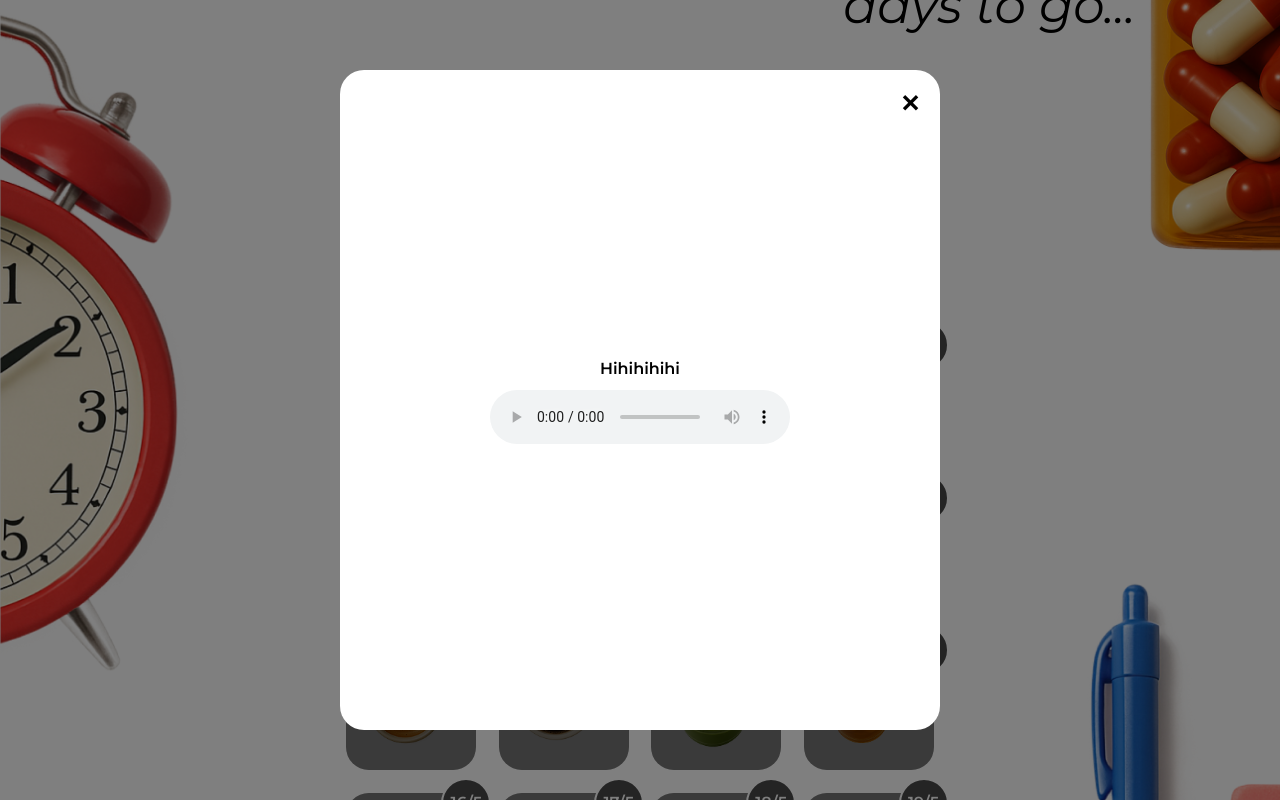
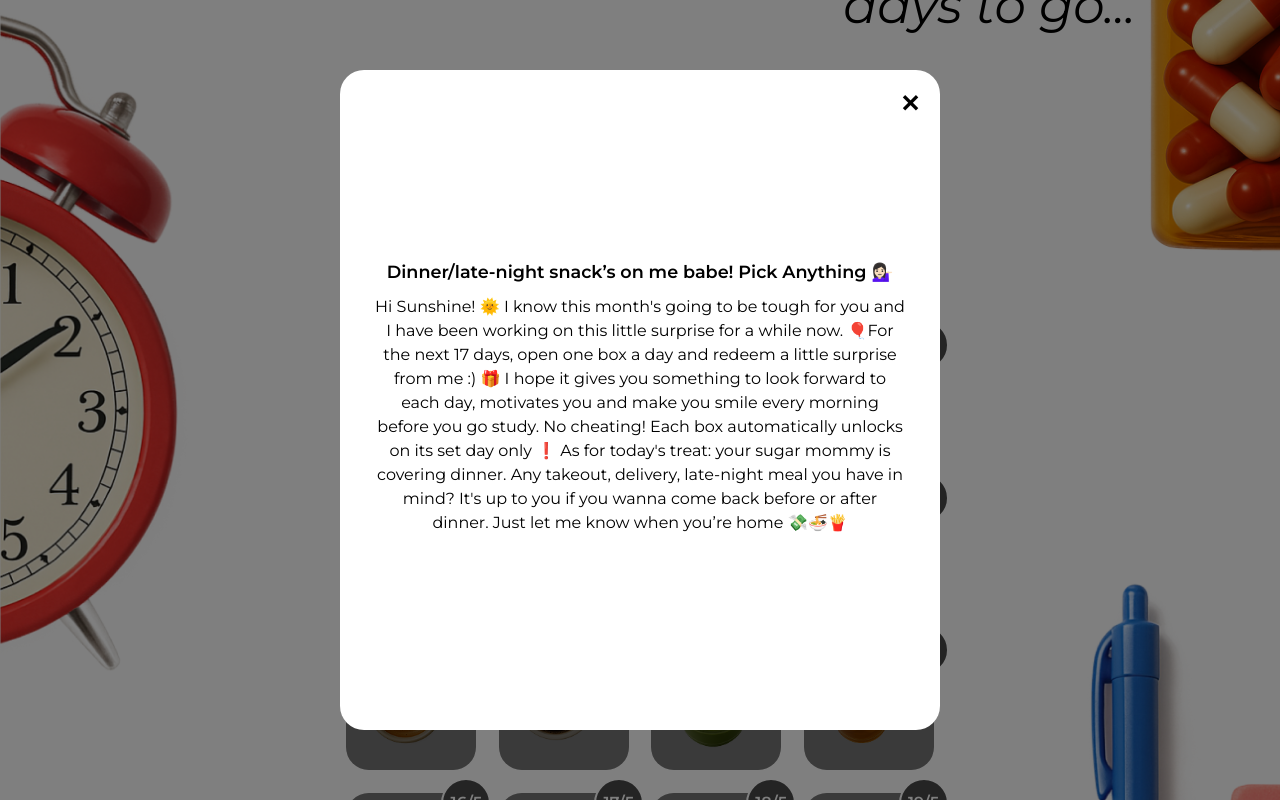
Before and after one commit to cherryliu27/exam-countdown, a React (Vite) app: page / in a window 1280 px wide. Both pictures are taken after a click on the element 716 px from the left and 975 px from the top of the page. Shown: the part 575-1375 px from the top of the page. Built offline with nearby package versions, Linux system fonts and the light colour scheme; a web font is replaced by a local one.

Commit message:
first box

```diff
--- a/package.json
+++ b/package.json
@@ -11,7 +11,9 @@
   },
   "dependencies": {
     "react": "^19.0.0",
-    "react-dom": "^19.0.0"
+    "react-confetti": "^6.4.0",
+    "react-dom": "^19.0.0",
+    "react-use": "^17.6.0"
   },
   "devDependencies": {
     "@eslint/js": "^9.22.0",
--- a/src/App.css
+++ b/src/App.css
@@ -313,6 +313,11 @@ main,
   transform: rotateY(180deg);
 }
 
+.card-back p {
+  padding: 0.3rem;
+  font-size: 0.9rem;
+}
+
 .flipped {
   transform: rotateY(180deg);
 }
@@ -465,11 +470,19 @@ main,
   text-align: center;
 }
 
-.modal-content p {
+.modal-content .modal-message {
   text-align: center;
   margin-bottom: 0.8rem;
+  font-weight: 400;
+  margin-top: 0.3rem;
+  line-height: 1.5rem;
+}
+
+.modal-content .modal-title {
   font-weight: 600;
-  margin-top: 0.2rem;
+  font-size: 1.1rem;
+  margin-bottom: 0.5rem;
+  margin-top: 0.5rem;
 }
 
 .modal-content img {
@@ -478,6 +491,7 @@ main,
   margin-bottom: 0.6rem;
   border-radius: 10px;
 }
+
 /* *** --- NOTES SECTION --- *** */
 
 .notes {
--- a/src/assets/components/Calendar.jsx
+++ b/src/assets/components/Calendar.jsx
@@ -1,5 +1,7 @@
 import Prizes from "../../prizes.js";
 import { useState } from "react";
+import { useWindowSize } from "react-use";
+import Confetti from "react-confetti";
 
 // /* <div className="card locked">
 // <img src="/images/matcha-cookie.png" alt="matcha-cookie" />
@@ -11,9 +13,11 @@ import { useState } from "react";
 // </p> */}
 
 export default function Calendar() {
+  // const { width, height } = useWindowSize();
   const [prizes, setPrizes] = useState(Prizes);
   const [isModalOpen, setIsModalOpen] = useState(false);
   const [modalContent, setModalContent] = useState({
+    message: "",
     modalMessage: "",
     modalImage: "",
     modalVideo: "",
@@ -35,7 +39,10 @@ export default function Calendar() {
     if (!clickedPrize.isFlipped && clickedPrize.includesModal) {
       setTimeout(() => {
         setModalContent({
-          modalMessage: clickedPrize.modalMessage,
+          message: clickedPrize.message,
+          modalMessage: clickedPrize.modalMessage
+            ? clickedPrize.modalMessage
+            : null,
           modalImage: clickedPrize.modalImage ? clickedPrize.modalImage : null,
           modalVideo: clickedPrize.modalVideo ? clickedPrize.modalVideo : null,
           modalAudio: clickedPrize.modalAudio ? clickedPrize.modalAudio : null,
@@ -85,10 +92,9 @@ export default function Calendar() {
     );
   });
 
-  console.log(prizeElement);
-
   return (
     <main>
+      {/* <Confetti width={width} height={height} /> */}
       <div className="calendar-container">
         <h2>
           Calendar <span>Countdown</span>
@@ -116,7 +122,12 @@ export default function Calendar() {
                   : "no-image"
               }`}
             >
-              <p>{modalContent.modalMessage}</p>
+              <p className="modal-title">{modalContent.message}</p>
+              {
+                <p className="modal-message">
+                  {modalContent.modalMessage ? modalContent.modalMessage : null}
+                </p>
+              }
               {Array.isArray(modalContent.modalImage) ? (
                 modalContent.modalImage.map((image) => (
                   <img src={image} alt="" />
--- a/src/prizes.js
+++ b/src/prizes.js
@@ -4,13 +4,14 @@ const prizes = [
     img: "/images/matcha-cookie.png",
     isFlipped: false,
     date: new Date(2024, 4, 6),
-    message: "hello world",
+    message: "Dinner/late-night snack’s on me babe! Pick Anything 💁🏻‍♀️",
     includesModal: true,
-    modalMessage: "Hihihihihi",
+    modalMessage:
+      "Hi Sunshine! 🌞 I know this month's going to be tough for you and I have been working on this little surprise for a while now. 🎈For the next 17 days, open one box a day and redeem a little surprise from me :) 🎁 I hope it gives you something to look forward to each day, motivates you and make you smile every morning before you go study. No cheating! Each box automatically unlocks on its set day only ❗ As for today's treat: your sugar mommy is covering dinner. Any takeout, delivery, late-night meal you have in mind? It's up to you if you wanna come back before or after dinner.  Just let me know when you’re home 💸🍜🍟",
     // modalImage: "/images/giftest.GIF",
     // modalImage: ["/images/me2.jpg", "/images/me1.jpg"],
     // modalVideo: "/images/test2.MP4",
-    modalAudio: "/images/audio3.m4a",
+    // modalAudio: "/images/audio3.m4a",
   },
   {
     id: 2,
```
Also changed, not shown: 1 other file (tests, documents, lock files or other folders).
